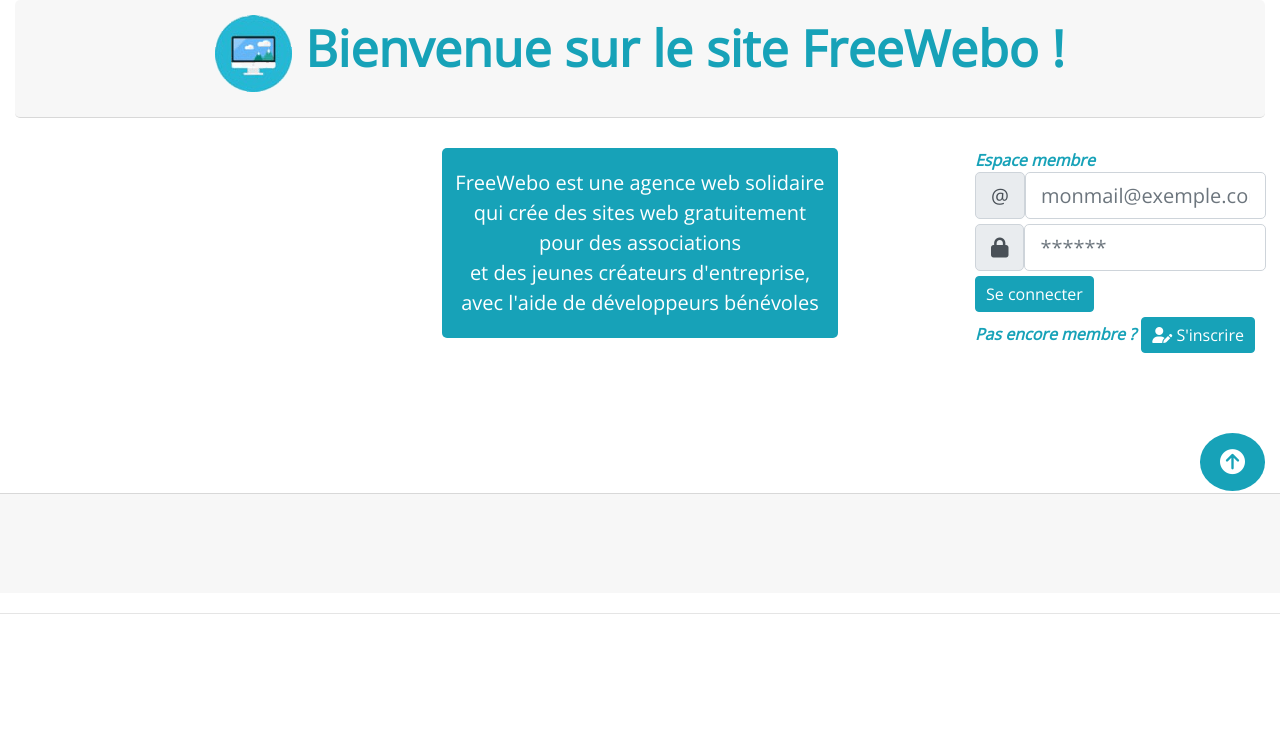
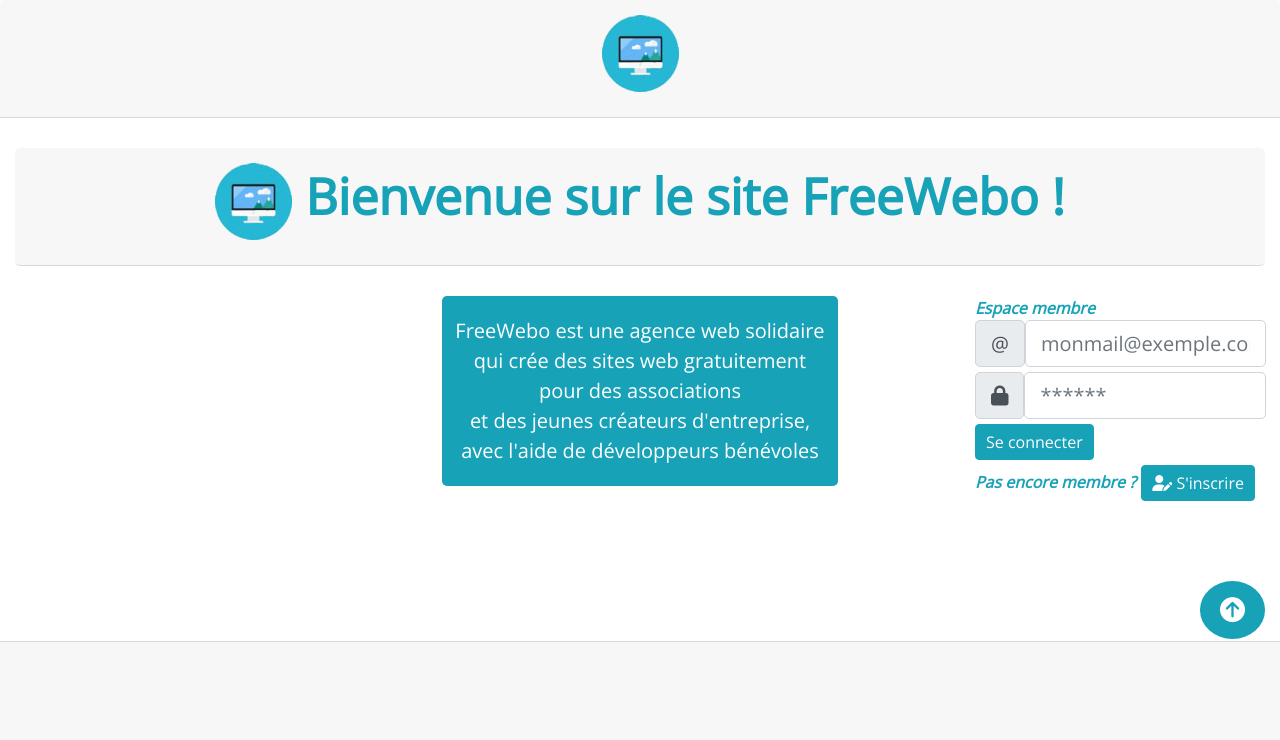
Before and after one commit to AnneDreuille/freewebo, a PHP site: page / in a window 1280 px wide. Shown: the top 740 px of the page. Run offline with PHP 8.4, Linux system fonts and the light colour scheme; data that the repository does not hold is empty; some libraries are stand-ins or nearby versions.

Commit message:
Update templateHtml.php
ajout header

```diff
--- a/view/templateHtml.php
+++ b/view/templateHtml.php
@@ -61,6 +61,11 @@
     </head>
 
     <body>
+        <header class="card-header">
+            <h1 class="text-center page-header text-info"><img src="/freewebo/public/images/logo.png" alt="logo" class="img.card-img"/><strong> <?php echo $header; ?></strong>
+            </h1>
+        </header><br/>
+
         <?php echo $content; ?>
 
 
@@ -94,8 +99,5 @@
 
         <script src="/freewebo/public/main.js"></script>
 
-        <hr/><br/>
-
-
     </body>
 </html>
```
